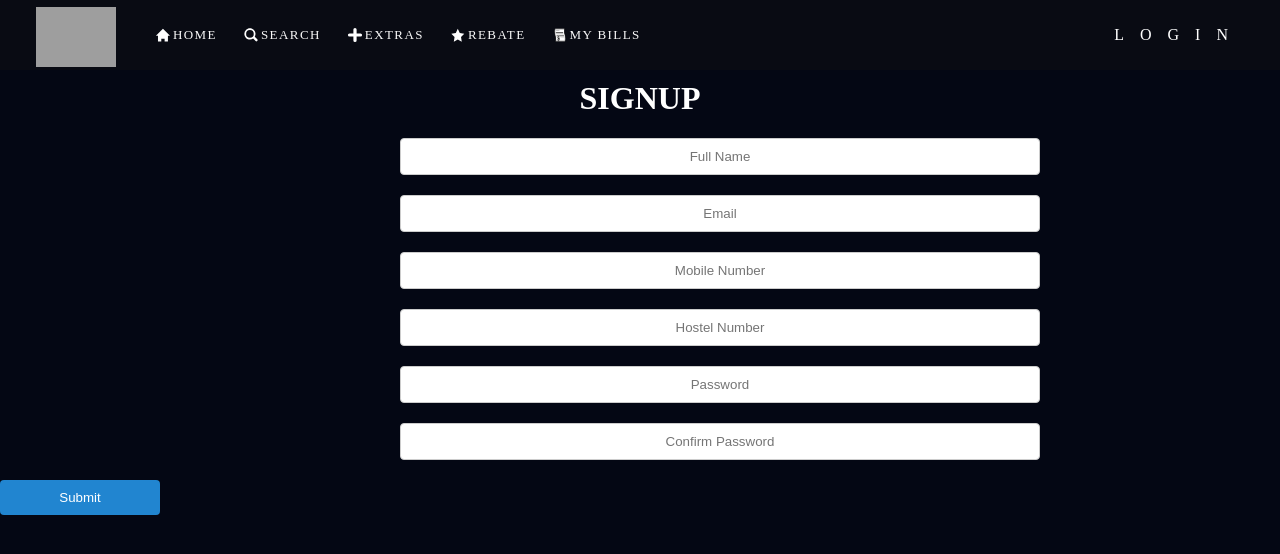
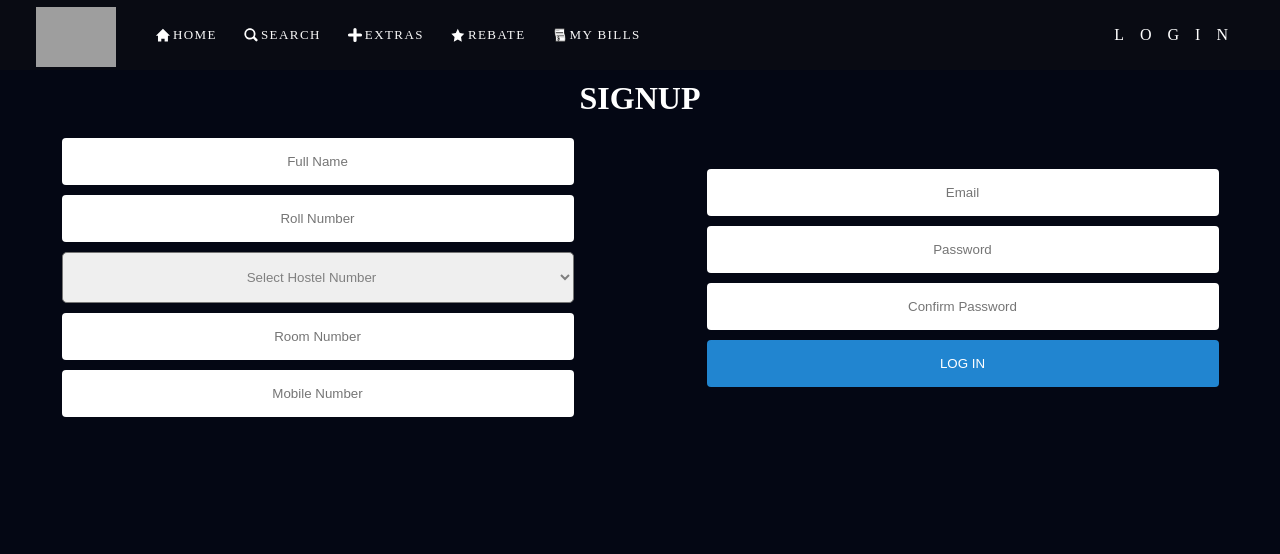
Before and after one commit to vishalverma04/theAchievers, a React (Vite) app in the folder frontend/: page /SignUp in a window 1280 px wide. Shown: the top 554 px of the page. Built offline with nearby package versions, Linux system fonts and the light colour scheme; grey boxes are pictures that could not be loaded.

Commit message:
Fixed Bugs in SignUp page

```diff
--- a/frontend/src/Components/SignUp.jsx
+++ b/frontend/src/Components/SignUp.jsx
@@ -1,12 +1,18 @@
 import React, { useState, useEffect } from "react";
 import "./Signup.css";
+import { Link } from "react-router-dom";
 
 function Signup() {
+  const hostels = ["H-1", "H-2", "H-3", "H-4", "H-5", "H-6", "H-7", "H-8", "H-9", "H-10", "H-11", "GH-KC", "GH-CB", "GH-BB"];
+
+
   const initialValues = {
     fullName: "",
     email: "",
     password: "",
     confirmPassword: "",
+    rollNumber: "",
+    roomNumber: "",
     mobileNumber: "",
     hostelNumber: "",
   };
@@ -39,6 +45,18 @@ function Signup() {
 
     if (!values.fullName) {
       errors.fullName = "Full Name is required!";
+    }
+
+    if (!values.roomNumber) {
+      errors.roomNumber = "Room Number is required!";
+    }
+
+    if (!values.hostelNumber) {
+      errors.hostelNumber = "Hostel Number is required!";
+    }
+
+    if (!values.rollNumber) {
+      errors.rollNumber = "Roll Number is required!";
     }
 
     if (!values.email) {
@@ -76,10 +94,9 @@ function Signup() {
     <div className="container">
       <form onSubmit={handleSubmit}>
         <h1 className="heading-signup"> SIGNUP</h1>
-        {/* <div className="ui divider"></div> */}
-        <div className="ui form">
-          <div className="field">
-            {/* <label>Username</label> */}
+        <div className="left-right-signup-container">
+          <div className="ui form-signup">
+            <div className="field-signup">
               <input
                 type="text"
                 name="fullName"
@@ -87,10 +104,55 @@ function Signup() {
                 value={formValues.fullName}
                 onChange={handleChange}
               />
+              <p>{formErrors.fullName}</p>
             </div>
-          <p>{formErrors.fullName}</p>
 
-          <div className="field">
+            <div className="field-signup">
+              <input
+                type="text"
+                name="rollNumber"
+                placeholder="Roll Number"
+                value={formValues.rollNumber}
+                onChange={handleChange}
+              />
+              <p>{formErrors.rollNumber}</p>
+            </div>
+            <div className="field-signup">
+              <select name="hostelNumber"value={formValues.hostelNumber}
+                onChange={handleChange}>
+                <option value="" disabled>Select Hostel Number</option>
+                {hostels.map((hostel, index) => (
+                  <option key={index} value={hostel}>{hostel}</option>
+                ))}
+              </select>
+              <p>{formErrors.hostelNumber}</p>
+            </div>
+            <div className="field-signup">
+              <input
+                type="text"
+                name="roomNumber"
+                placeholder="Room Number"
+                value={formValues.roomNumber}
+                onChange={handleChange}
+              />
+              <p>{formErrors.roomNumber}</p>
+            </div>
+
+            <div className="field-signup">
+              {/* <label>Mobile Number</label> */}
+              <input
+                type="text"
+                name="mobileNumber"
+                placeholder="Mobile Number"
+                value={formValues.mobileNumber}
+                onChange={handleChange}
+              />
+              <p>{formErrors.mobileNumber}</p>
+            </div>
+
+          </div>
+          <div className="ui form-signup">
+            <div className="field-signup">
               {/* <label>Email</label> */}
               <input
                 type="text"
@@ -99,34 +161,9 @@ function Signup() {
                 value={formValues.email}
                 onChange={handleChange}
               />
+              <p>{formErrors.email}</p>
             </div>
-          <p>{formErrors.email}</p>
-
-          <div className="field">
-            {/* <label>Mobile Number</label> */}
-            <input
-              type="text"
-              name="mobileNumber"
-              placeholder="Mobile Number"
-              value={formValues.mobileNumber}
-              onChange={handleChange}
-            />
-          </div>
-          <p>{formErrors.mobileNumber}</p>
-
-          <div className="field">
-            {/* <label>Hostel Number</label> */}
-            <input
-              type="text"
-              name="hostelNumber"
-              placeholder="Hostel Number"
-              value={formValues.hostelNumber}
-              onChange={handleChange}
-            />
-          </div>
-          <p>{formErrors.hostelNumber}</p>
-
-          <div className="field">
+            <div className="field-signup">
               {/* <label>Password</label> */}
               <input
                 type="password"
@@ -135,10 +172,9 @@ function Signup() {
                 value={formValues.password}
                 onChange={handleChange}
               />
+              <p>{formErrors.password}</p>
             </div>
-          <p>{formErrors.password}</p>
-
-          <div className="field">
+            <div className="field-signup">
               {/* <label>Confirm Password</label> */}
               <input
                 type="password"
@@ -147,10 +183,10 @@ function Signup() {
                 value={formValues.confirmPassword}
                 onChange={handleChange}
               />
+              <p>{formErrors.confirmPassword}</p>
             </div>
-          <p>{formErrors.confirmPassword}</p>
-
-          <button className="fluid ui button-signup blue ">Submit</button>
+            <button className="fluid ui button-signup blue "><Link to="/login">LOG IN</Link></button>
+          </div>
         </div>
       </form>
     </div>
--- a/frontend/src/Components/Signup.css
+++ b/frontend/src/Components/Signup.css
@@ -4,8 +4,48 @@
   margin-top : 80px ;
 }
 
+.field-signup {
+  width : 100% ;
+}
+.field-signup select{
+  width : 100% ;
+  padding : 1rem ;
+  border-radius: 0.3rem;
+  color : grey ;
+}
+
+.field-signup input {
+  outline: none;
+  border: none ;
+}
+.field-signup select option {
+  text-align: center;
+  color : grey ;
+}
+.left-right-signup-container {
+  display: flex;
+  flex-direction: column;
+  align-items: top ;
+}
+.field-signup {
+  gap : 10px ;
+}
+.field-signup input {
+  padding : 1rem ;
+}
+
+.form-signup {
+  width : 40% ;
+  display : flex;
+  flex-direction: column;
+  gap : 10px ;
+  margin : auto ;
+
+}
+
 .button-signup {
-  width : 10rem ;
+  width : 100% ;
+  padding : 1rem ;
 }
 .signup-container {
   width: 100%;
@@ -92,3 +132,12 @@
     margin-right: auto;
     display: block;
   }
+
+
+  @media screen and (min-width : 768px) {
+    .left-right-signup-container {
+      display: flex;
+      flex-direction: row;
+      gap : 10px ;
+    }
+  }
```
Lines whose indentation alone changed are shown as unchanged.
